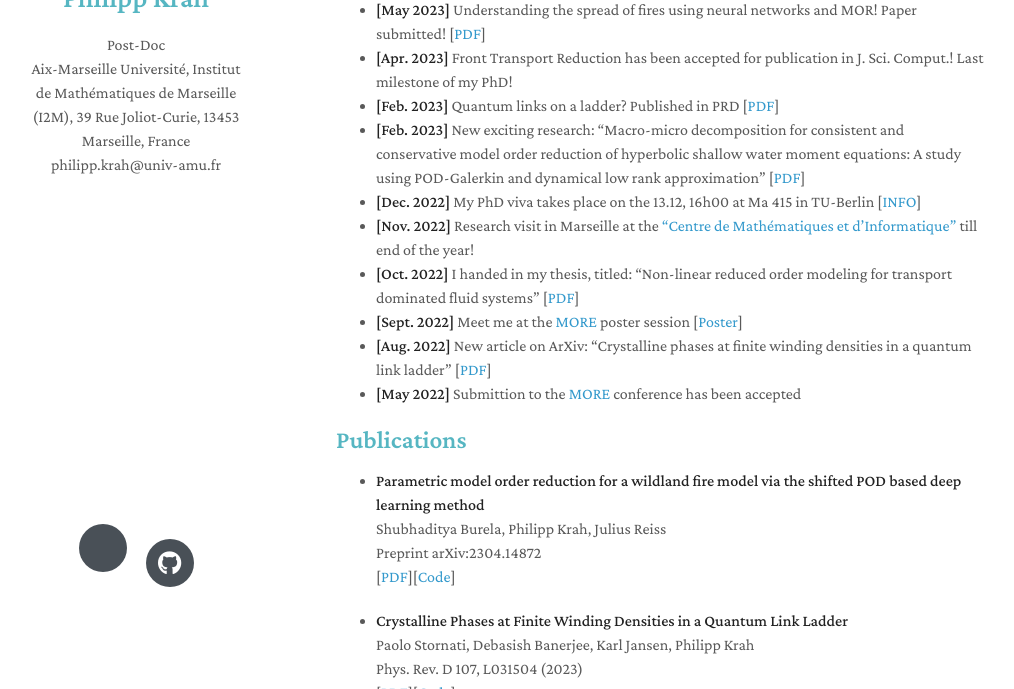
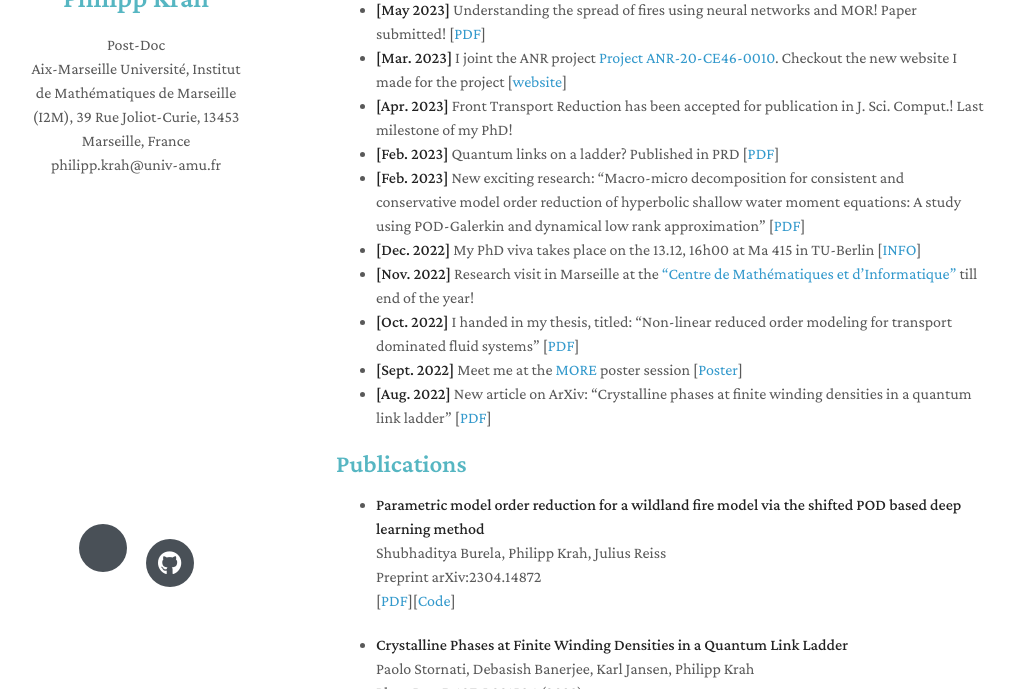
Before and after one commit to Philipp137/Philipp137.github.io, a Jekyll site: the page built from index.markdown, in a window 1280 px wide and 900 px high, scrolled down 325 px, cut to the strip 211-900 px from the top of the window. Shown: the whole strip, without its empty margins (134-1148 px from the left). Built offline with Jekyll 4.4.1, drawn with Linux system fonts in a browser that asks for light colours; nearby versions of some CDN libraries; a style sheet for code colours, icons or effects is not loaded.

Commit message:
anr project

```diff
--- a/index.markdown
+++ b/index.markdown
@@ -19,6 +19,7 @@ Physics-love, Algorithms-fun, [Rhythm-freedom](https://soundcloud.com/massesandb
 ## News
 
 - **[May 2023]** Understanding the spread of fires using neural networks and MOR! Paper submitted! [[PDF](https://arxiv.org/pdf/2304.14872.pdf)]
+- **[Mar. 2023]** I joint the ANR project [Project ANR-20-CE46-0010](https://anr.fr/Projet-ANR-20-CE46-0010). Checkout the new website I made for the project [[website](https://characteristicmappingmethod.github.io/)]
 - **[Apr. 2023]** Front Transport Reduction has been accepted for publication in J. Sci. Comput.! Last milestone of my PhD!
 - **[Feb. 2023]** Quantum links on a ladder? Published in PRD [[PDF](https://journals.aps.org/prd/pdf/10.1103/PhysRevD.107.L031504)]
 - **[Feb. 2023]** New exciting research: "Macro-micro decomposition for consistent and conservative model order reduction of hyperbolic shallow water moment equations: A study using POD-Galerkin and dynamical low rank approximation" [[PDF](https://arxiv.org/pdf/2302.01391.pdf)]
@@ -27,7 +28,6 @@ Physics-love, Algorithms-fun, [Rhythm-freedom](https://soundcloud.com/massesandb
 - **[Oct. 2022]** I handed in my thesis, titled: "Non-linear reduced order modeling for transport dominated fluid systems" [[PDF](https://api-depositonce.tu-berlin.de/server/api/core/bitstreams/ed4a9828-2563-442a-8062-84f7989975ce/content)]
 - **[Sept. 2022]** Meet me at the [MORE](https://more.sciencesconf.org) poster session [[Poster](https://Philipp137.github.io/assets/poster/Poster_KoellermeierKrahKusch.pdf)]
 - **[Aug. 2022]** New article on ArXiv: "Crystalline phases at finite winding densities in a quantum link ladder" [[PDF](https://arxiv.org/pdf/2208.01964.pdf)]
-- **[May  2022]** Submittion to the [MORE](https://more.sciencesconf.org/) conference has been accepted
 
 ## Publications
 
```
